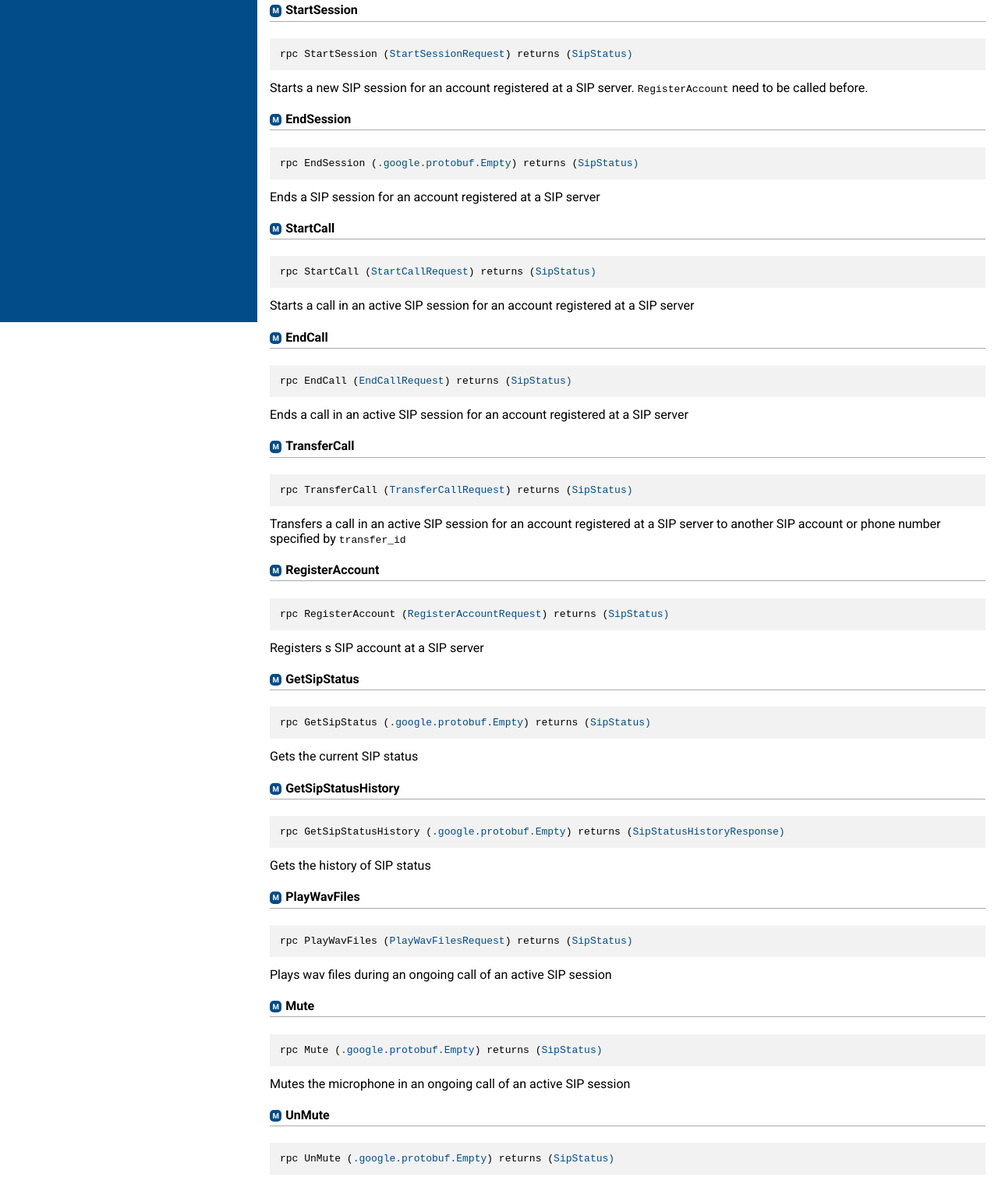
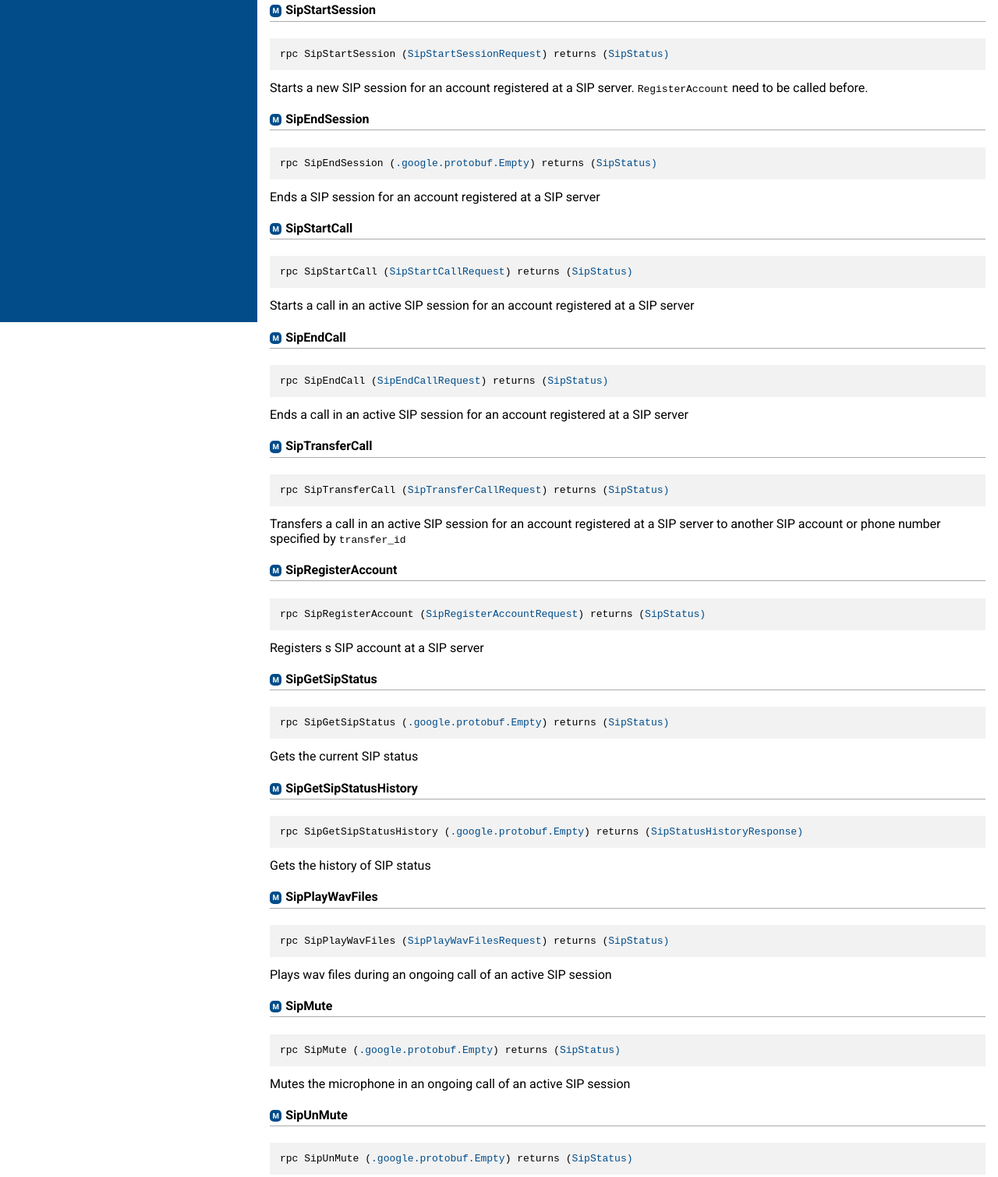
Before and after one commit to ondewo/ondewo-sip-api, a plain HTML site: page docs/index.html in a window 1280 px wide. Shown: the part 387-1896 px from the top of the page at 78% size. Drawn offline with nearby package versions, Linux system fonts and the light colour scheme.

Commit message:
Deploying to master from @ ondewo/ondewo-sip-api@ff449d41f89bd2096b0074897b773fc05803e5e5 🚀

```diff
--- a/docs/index.html
+++ b/docs/index.html
@@ -42,27 +42,27 @@
 
                       <ul>
 
-                        <li><a href="#ondewo.sip.Sip.StartSession" class="title-badge method">StartSession</a></li>
+                        <li><a href="#ondewo.sip.Sip.SipStartSession" class="title-badge method">SipStartSession</a></li>
 
-                        <li><a href="#ondewo.sip.Sip.EndSession" class="title-badge method">EndSession</a></li>
+                        <li><a href="#ondewo.sip.Sip.SipEndSession" class="title-badge method">SipEndSession</a></li>
 
-                        <li><a href="#ondewo.sip.Sip.StartCall" class="title-badge method">StartCall</a></li>
+                        <li><a href="#ondewo.sip.Sip.SipStartCall" class="title-badge method">SipStartCall</a></li>
 
-                        <li><a href="#ondewo.sip.Sip.EndCall" class="title-badge method">EndCall</a></li>
+                        <li><a href="#ondewo.sip.Sip.SipEndCall" class="title-badge method">SipEndCall</a></li>
 
-                        <li><a href="#ondewo.sip.Sip.TransferCall" class="title-badge method">TransferCall</a></li>
+                        <li><a href="#ondewo.sip.Sip.SipTransferCall" class="title-badge method">SipTransferCall</a></li>
 
-                        <li><a href="#ondewo.sip.Sip.RegisterAccount" class="title-badge method">RegisterAccount</a></li>
+                        <li><a href="#ondewo.sip.Sip.SipRegisterAccount" class="title-badge method">SipRegisterAccount</a></li>
 
-                        <li><a href="#ondewo.sip.Sip.GetSipStatus" class="title-badge method">GetSipStatus</a></li>
+                        <li><a href="#ondewo.sip.Sip.SipGetSipStatus" class="title-badge method">SipGetSipStatus</a></li>
 
-                        <li><a href="#ondewo.sip.Sip.GetSipStatusHistory" class="title-badge method">GetSipStatusHistory</a></li>
+                        <li><a href="#ondewo.sip.Sip.SipGetSipStatusHistory" class="title-badge method">SipGetSipStatusHistory</a></li>
 
-                        <li><a href="#ondewo.sip.Sip.PlayWavFiles" class="title-badge method">PlayWavFiles</a></li>
+                        <li><a href="#ondewo.sip.Sip.SipPlayWavFiles" class="title-badge method">SipPlayWavFiles</a></li>
 
-                        <li><a href="#ondewo.sip.Sip.Mute" class="title-badge method">Mute</a></li>
+                        <li><a href="#ondewo.sip.Sip.SipMute" class="title-badge method">SipMute</a></li>
 
-                        <li><a href="#ondewo.sip.Sip.UnMute" class="title-badge method">UnMute</a></li>
+                        <li><a href="#ondewo.sip.Sip.SipUnMute" class="title-badge method">SipUnMute</a></li>
 
                       </ul>
 
@@ -75,15 +75,27 @@
                   <ul>
 
                       <li>
-                        <a href="#ondewo.sip.EndCallRequest" class="title-badge message">EndCallRequest</a>
+                        <a href="#ondewo.sip.SipEndCallRequest" class="title-badge message">SipEndCallRequest</a>
                       </li>
 
                       <li>
-                        <a href="#ondewo.sip.PlayWavFilesRequest" class="title-badge message">PlayWavFilesRequest</a>
+                        <a href="#ondewo.sip.SipPlayWavFilesRequest" class="title-badge message">SipPlayWavFilesRequest</a>
                       </li>
 
                       <li>
-                        <a href="#ondewo.sip.RegisterAccountRequest" class="title-badge message">RegisterAccountRequest</a>
+                        <a href="#ondewo.sip.SipRegisterAccountRequest" class="title-badge message">SipRegisterAccountRequest</a>
+                      </li>
+
+                      <li>
+                        <a href="#ondewo.sip.SipStartCallRequest" class="title-badge message">SipStartCallRequest</a>
+                      </li>
+
+                      <li>
+                        <a href="#ondewo.sip.SipStartCallRequest.HeadersEntry" class="title-badge message">SipStartCallRequest.HeadersEntry</a>
+                      </li>
+
+                      <li>
+                        <a href="#ondewo.sip.SipStartSessionRequest" class="title-badge message">SipStartSessionRequest</a>
                       </li>
 
                       <li>
@@ -99,23 +111,11 @@
                       </li>
 
                       <li>
-                        <a href="#ondewo.sip.StartCallRequest" class="title-badge message">StartCallRequest</a>
+                        <a href="#ondewo.sip.SipTransferCallRequest" class="title-badge message">SipTransferCallRequest</a>
                       </li>
 
                       <li>
-                        <a href="#ondewo.sip.StartCallRequest.HeadersEntry" class="title-badge message">StartCallRequest.HeadersEntry</a>
-                      </li>
-
-                      <li>
-                        <a href="#ondewo.sip.StartSessionRequest" class="title-badge message">StartSessionRequest</a>
-                      </li>
-
-                      <li>
-                        <a href="#ondewo.sip.TransferCallRequest" class="title-badge message">TransferCallRequest</a>
-                      </li>
-
-                      <li>
-                        <a href="#ondewo.sip.TransferCallRequest.HeadersEntry" class="title-badge message">TransferCallRequest.HeadersEntry</a>
+                        <a href="#ondewo.sip.SipTransferCallRequest.HeadersEntry" class="title-badge message">SipTransferCallRequest.HeadersEntry</a>
                       </li>
 
                   </ul>
@@ -159,72 +159,72 @@
 
         <div id="ondewo.sip.Sip-methods" class="service-methods">Service Methods</div>
 
-          <h4 id="ondewo.sip.Sip.StartSession" class="title-badge method">StartSession</h4>
+          <h4 id="ondewo.sip.Sip.SipStartSession" class="title-badge method">SipStartSession</h4>
 
-          <pre>rpc StartSession (<a href="#ondewo.sip.StartSessionRequest">StartSessionRequest</a>) returns (<a href="#ondewo.sip.SipStatus">SipStatus)</a></pre>
+          <pre>rpc SipStartSession (<a href="#ondewo.sip.SipStartSessionRequest">SipStartSessionRequest</a>) returns (<a href="#ondewo.sip.SipStatus">SipStatus)</a></pre>
 
           Starts a new SIP session for an account registered at a SIP server. <code>RegisterAccount</code> need to be called before.
 
-          <h4 id="ondewo.sip.Sip.EndSession" class="title-badge method">EndSession</h4>
+          <h4 id="ondewo.sip.Sip.SipEndSession" class="title-badge method">SipEndSession</h4>
 
-          <pre>rpc EndSession (<a href="#google.protobuf.Empty">.google.protobuf.Empty</a>) returns (<a href="#ondewo.sip.SipStatus">SipStatus)</a></pre>
+          <pre>rpc SipEndSession (<a href="#google.protobuf.Empty">.google.protobuf.Empty</a>) returns (<a href="#ondewo.sip.SipStatus">SipStatus)</a></pre>
 
           Ends a SIP session for an account registered at a SIP server
 
-          <h4 id="ondewo.sip.Sip.StartCall" class="title-badge method">StartCall</h4>
+          <h4 id="ondewo.sip.Sip.SipStartCall" class="title-badge method">SipStartCall</h4>
 
-          <pre>rpc StartCall (<a href="#ondewo.sip.StartCallRequest">StartCallRequest</a>) returns (<a href="#ondewo.sip.SipStatus">SipStatus)</a></pre>
+          <pre>rpc SipStartCall (<a href="#ondewo.sip.SipStartCallRequest">SipStartCallRequest</a>) returns (<a href="#ondewo.sip.SipStatus">SipStatus)</a></pre>
 
           Starts a call in an active SIP session for an account registered at a SIP server
 
-          <h4 id="ondewo.sip.Sip.EndCall" class="title-badge method">EndCall</h4>
+          <h4 id="ondewo.sip.Sip.SipEndCall" class="title-badge method">SipEndCall</h4>
 
-          <pre>rpc EndCall (<a href="#ondewo.sip.EndCallRequest">EndCallRequest</a>) returns (<a href="#ondewo.sip.SipStatus">SipStatus)</a></pre>
+          <pre>rpc SipEndCall (<a href="#ondewo.sip.SipEndCallRequest">SipEndCallRequest</a>) returns (<a href="#ondewo.sip.SipStatus">SipStatus)</a></pre>
 
           Ends a call in an active SIP session for an account registered at a SIP server
 
-          <h4 id="ondewo.sip.Sip.TransferCall" class="title-badge method">TransferCall</h4>
+          <h4 id="ondewo.sip.Sip.SipTransferCall" class="title-badge method">SipTransferCall</h4>
 
-          <pre>rpc TransferCall (<a href="#ondewo.sip.TransferCallRequest">TransferCallRequest</a>) returns (<a href="#ondewo.sip.SipStatus">SipStatus)</a></pre>
+          <pre>rpc SipTransferCall (<a href="#ondewo.sip.SipTransferCallRequest">SipTransferCallRequest</a>) returns (<a href="#ondewo.sip.SipStatus">SipStatus)</a></pre>
 
           Transfers a call in an active SIP session for an account registered at a SIP server to
 another SIP account or phone number specified by <code>transfer_id</code>
 
-          <h4 id="ondewo.sip.Sip.RegisterAccount" class="title-badge method">RegisterAccount</h4>
+          <h4 id="ondewo.sip.Sip.SipRegisterAccount" class="title-badge method">SipRegisterAccount</h4>
 
-          <pre>rpc RegisterAccount (<a href="#ondewo.sip.RegisterAccountRequest">RegisterAccountRequest</a>) returns (<a href="#ondewo.sip.SipStatus">SipStatus)</a></pre>
+          <pre>rpc SipRegisterAccount (<a href="#ondewo.sip.SipRegisterAccountRequest">SipRegisterAccountRequest</a>) returns (<a href="#ondewo.sip.SipStatus">SipStatus)</a></pre>
 
           Registers s SIP account at a SIP server
 
-          <h4 id="ondewo.sip.Sip.GetSipStatus" class="title-badge method">GetSipStatus</h4>
+          <h4 id="ondewo.sip.Sip.SipGetSipStatus" class="title-badge method">SipGetSipStatus</h4>
 
-          <pre>rpc GetSipStatus (<a href="#google.protobuf.Empty">.google.protobuf.Empty</a>) returns (<a href="#ondewo.sip.SipStatus">SipStatus)</a></pre>
+          <pre>rpc SipGetSipStatus (<a href="#google.protobuf.Empty">.google.protobuf.Empty</a>) returns (<a href="#ondewo.sip.SipStatus">SipStatus)</a></pre>
 
           Gets the current SIP status
 
-          <h4 id="ondewo.sip.Sip.GetSipStatusHistory" class="title-badge method">GetSipStatusHistory</h4>
+          <h4 id="ondewo.sip.Sip.SipGetSipStatusHistory" class="title-badge method">SipGetSipStatusHistory</h4>
 
-          <pre>rpc GetSipStatusHistory (<a href="#google.protobuf.Empty">.google.protobuf.Empty</a>) returns (<a href="#ondewo.sip.SipStatusHistoryResponse">SipStatusHistoryResponse)</a></pre>
+          <pre>rpc SipGetSipStatusHistory (<a href="#google.protobuf.Empty">.google.protobuf.Empty</a>) returns (<a href="#ondewo.sip.SipStatusHistoryResponse">SipStatusHistoryResponse)</a></pre>
 
           Gets the history of SIP status
 
-          <h4 id="ondewo.sip.Sip.PlayWavFiles" class="title-badge method">PlayWavFiles</h4>
+          <h4 id="ondewo.sip.Sip.SipPlayWavFiles" class="title-badge method">SipPlayWavFiles</h4>
 
-          <pre>rpc PlayWavFiles (<a href="#ondewo.sip.PlayWavFilesRequest">PlayWavFilesRequest</a>) returns (<a href="#ondewo.sip.SipStatus">SipStatus)</a></pre>
+          <pre>rpc SipPlayWavFiles (<a href="#ondewo.sip.SipPlayWavFilesRequest">SipPlayWavFilesRequest</a>) returns (<a href="#ondewo.sip.SipStatus">SipStatus)</a></pre>
 
           Plays wav files during an ongoing call of an active SIP session
 
-          <h4 id="ondewo.sip.Sip.Mute" class="title-badge method">Mute</h4>
+          <h4 id="ondewo.sip.Sip.SipMute" class="title-badge method">SipMute</h4>
 
-          <pre>rpc Mute (<a href="#google.protobuf.Empty">.google.protobuf.Empty</a>) returns (<a href="#ondewo.sip.SipStatus">SipStatus)</a></pre>
+          <pre>rpc SipMute (<a href="#google.protobuf.Empty">.google.protobuf.Empty</a>) returns (<a href="#ondewo.sip.SipStatus">SipStatus)</a></pre>
 
           Mutes the microphone in an ongoing call of an active SIP session
 
-          <h4 id="ondewo.sip.Sip.UnMute" class="title-badge method">UnMute</h4>
+          <h4 id="ondewo.sip.Sip.SipUnMute" class="title-badge method">SipUnMute</h4>
 
-          <pre>rpc UnMute (<a href="#google.protobuf.Empty">.google.protobuf.Empty</a>) returns (<a href="#ondewo.sip.SipStatus">SipStatus)</a></pre>
+          <pre>rpc SipUnMute (<a href="#google.protobuf.Empty">.google.protobuf.Empty</a>) returns (<a href="#ondewo.sip.SipStatus">SipStatus)</a></pre>
 
-          Unmutes the microphone in an ongoing call of an active SIP session
+          Un-mutes the microphone in an ongoing call of an active SIP session
 
 
 
@@ -235,7 +235,7 @@ another SIP account or phone number specified by <code>transfer_id</code>
 
       <div id="ondewo/sip/sip.proto-messages" class="object-category">Messages</div>
 
-        <h3 id="ondewo.sip.EndCallRequest" class="title-badge message">EndCallRequest</h3>
+        <h3 id="ondewo.sip.SipEndCallRequest" class="title-badge message">SipEndCallRequest</h3>
         <p>Ends an ongoing call of the active SIP session of the active SIP account</p>
 
 
@@ -259,7 +259,7 @@ another SIP account or phone number specified by <code>transfer_id</code>
 
 
 
-        <h3 id="ondewo.sip.PlayWavFilesRequest" class="title-badge message">PlayWavFilesRequest</h3>
+        <h3 id="ondewo.sip.SipPlayWavFilesRequest" class="title-badge message">SipPlayWavFilesRequest</h3>
         <p>Plays a list of wav files</p>
 
 
@@ -283,7 +283,7 @@ another SIP account or phone number specified by <code>transfer_id</code>
 
 
 
-        <h3 id="ondewo.sip.RegisterAccountRequest" class="title-badge message">RegisterAccountRequest</h3>
+        <h3 id="ondewo.sip.SipRegisterAccountRequest" class="title-badge message">SipRegisterAccountRequest</h3>
         <p></p>
 
 
@@ -322,6 +322,102 @@ to a SIP server running on port <code>5099</code> </p></td>
                   <td><a href="#string">string</a></td>
                   <td></td>
                   <td><p>Optional: outbound proxy address, e.g. <code>my.outbound.proxy.com</code> </p></td>
+                </tr>
+
+            </tbody>
+          </table>
+
+
+
+
+
+        <h3 id="ondewo.sip.SipStartCallRequest" class="title-badge message">SipStartCallRequest</h3>
+        <p>Request to start the call with the active SIP session of the active SIP account</p>
+
+
+          <table class="field-table">
+            <thead>
+              <tr><td>Field</td><td>Type</td><td>Label</td><td>Description</td></tr>
+            </thead>
+            <tbody>
+
+                <tr>
+                  <td>callee_id</td>
+                  <td><a href="#string">string</a></td>
+                  <td></td>
+                  <td><p>SIP account name </p></td>
+                </tr>
+
+                <tr>
+                  <td>headers</td>
+                  <td><a href="#ondewo.sip.SipStartCallRequest.HeadersEntry">SipStartCallRequest.HeadersEntry</a></td>
+                  <td>repeated</td>
+                  <td><p>Headers to include when starting the call </p></td>
+                </tr>
+
+            </tbody>
+          </table>
+
+
+
+
+
+        <h3 id="ondewo.sip.SipStartCallRequest.HeadersEntry" class="title-badge message">SipStartCallRequest.HeadersEntry</h3>
+        <p></p>
+
+
+          <table class="field-table">
+            <thead>
+              <tr><td>Field</td><td>Type</td><td>Label</td><td>Description</td></tr>
+            </thead>
+            <tbody>
+
+                <tr>
+                  <td>key</td>
+                  <td><a href="#string">string</a></td>
+                  <td></td>
+                  <td><p> </p></td>
+                </tr>
+
+                <tr>
+                  <td>value</td>
+                  <td><a href="#string">string</a></td>
+                  <td></td>
+                  <td><p> </p></td>
+                </tr>
+
+            </tbody>
+          </table>
+
+
+
+
+
+        <h3 id="ondewo.sip.SipStartSessionRequest" class="title-badge message">SipStartSessionRequest</h3>
+        <p>Request for starting a new SIP session for a specified account</p>
+
+
+          <table class="field-table">
+            <thead>
+              <tr><td>Field</td><td>Type</td><td>Label</td><td>Description</td></tr>
+            </thead>
+            <tbody>
+
+                <tr>
+                  <td>account_name</td>
+                  <td><a href="#string">string</a></td>
+                  <td></td>
+                  <td><p>Account name of the sip user. Usually something like <code>sip-user-1@mydomain.com</code> or
+<code>sip-user-1@192.168.123.123</code> which uses the default SIP port <code>5060</code>.
+Also a non-default SIP port can be specified via <code>sip-user-1@mydomain.com:5099</code> to connect
+to a SIP server running on port <code>5099</code> </p></td>
+                </tr>
+
+                <tr>
+                  <td>auto_answer_interval</td>
+                  <td><a href="#int32">int32</a></td>
+                  <td></td>
+                  <td><p>answer interval </p></td>
                 </tr>
 
             </tbody>
@@ -469,103 +565,7 @@ to a SIP server running on port <code>5099</code> </p></td>
 
 
 
-        <h3 id="ondewo.sip.StartCallRequest" class="title-badge message">StartCallRequest</h3>
-        <p>Request to start the call with the active SIP session of the active SIP account</p>
-
-
-          <table class="field-table">
-            <thead>
-              <tr><td>Field</td><td>Type</td><td>Label</td><td>Description</td></tr>
-            </thead>
-            <tbody>
-
-                <tr>
-                  <td>callee_id</td>
-                  <td><a href="#string">string</a></td>
-                  <td></td>
-                  <td><p>SIP account name </p></td>
-                </tr>
-
-                <tr>
-                  <td>headers</td>
-                  <td><a href="#ondewo.sip.StartCallRequest.HeadersEntry">StartCallRequest.HeadersEntry</a></td>
-                  <td>repeated</td>
-                  <td><p>Headers to include when starting the call </p></td>
-                </tr>
-
-            </tbody>
-          </table>
-
-
-
-
-
-        <h3 id="ondewo.sip.StartCallRequest.HeadersEntry" class="title-badge message">StartCallRequest.HeadersEntry</h3>
-        <p></p>
-
-
-          <table class="field-table">
-            <thead>
-              <tr><td>Field</td><td>Type</td><td>Label</td><td>Description</td></tr>
-            </thead>
-            <tbody>
-
-                <tr>
-                  <td>key</td>
-                  <td><a href="#string">string</a></td>
-                  <td></td>
-                  <td><p> </p></td>
-                </tr>
-
-                <tr>
-                  <td>value</td>
-                  <td><a href="#string">string</a></td>
-                  <td></td>
-                  <td><p> </p></td>
-                </tr>
-
-            </tbody>
-          </table>
-
-
-
-
-
-        <h3 id="ondewo.sip.StartSessionRequest" class="title-badge message">StartSessionRequest</h3>
-        <p>Request for starting a new SIP session for a specified account</p>
-
-
-          <table class="field-table">
-            <thead>
-              <tr><td>Field</td><td>Type</td><td>Label</td><td>Description</td></tr>
-            </thead>
-            <tbody>
-
-                <tr>
-                  <td>account_name</td>
-                  <td><a href="#string">string</a></td>
-                  <td></td>
-                  <td><p>Account name of the sip user. Usually something like <code>sip-user-1@mydomain.com</code> or
-<code>sip-user-1@192.168.123.123</code> which uses the default SIP port <code>5060</code>.
-Also a non-default SIP port can be specified via <code>sip-user-1@mydomain.com:5099</code> to connect
-to a SIP server running on port <code>5099</code> </p></td>
-                </tr>
-
-                <tr>
-                  <td>auto_answer_interval</td>
-                  <td><a href="#int32">int32</a></td>
-                  <td></td>
-                  <td><p>answer interval </p></td>
-                </tr>
-
-            </tbody>
-          </table>
-
-
-
-
-
-        <h3 id="ondewo.sip.TransferCallRequest" class="title-badge message">TransferCallRequest</h3>
+        <h3 id="ondewo.sip.SipTransferCallRequest" class="title-badge message">SipTransferCallRequest</h3>
         <p>Request for transferring a call with or without headers</p>
 
 
@@ -584,7 +584,7 @@ to a SIP server running on port <code>5099</code> </p></td>
 
                 <tr>
                   <td>headers</td>
-                  <td><a href="#ondewo.sip.TransferCallRequest.HeadersEntry">TransferCallRequest.HeadersEntry</a></td>
+                  <td><a href="#ondewo.sip.SipTransferCallRequest.HeadersEntry">SipTransferCallRequest.HeadersEntry</a></td>
                   <td>repeated</td>
                   <td><p>The headers to include when transferring the call </p></td>
                 </tr>
@@ -596,7 +596,7 @@ to a SIP server running on port <code>5099</code> </p></td>
 
 
 
-        <h3 id="ondewo.sip.TransferCallRequest.HeadersEntry" class="title-badge message">TransferCallRequest.HeadersEntry</h3>
+        <h3 id="ondewo.sip.SipTransferCallRequest.HeadersEntry" class="title-badge message">SipTransferCallRequest.HeadersEntry</h3>
         <p></p>
 
 
```
Also changed, not shown: 1 other file.
